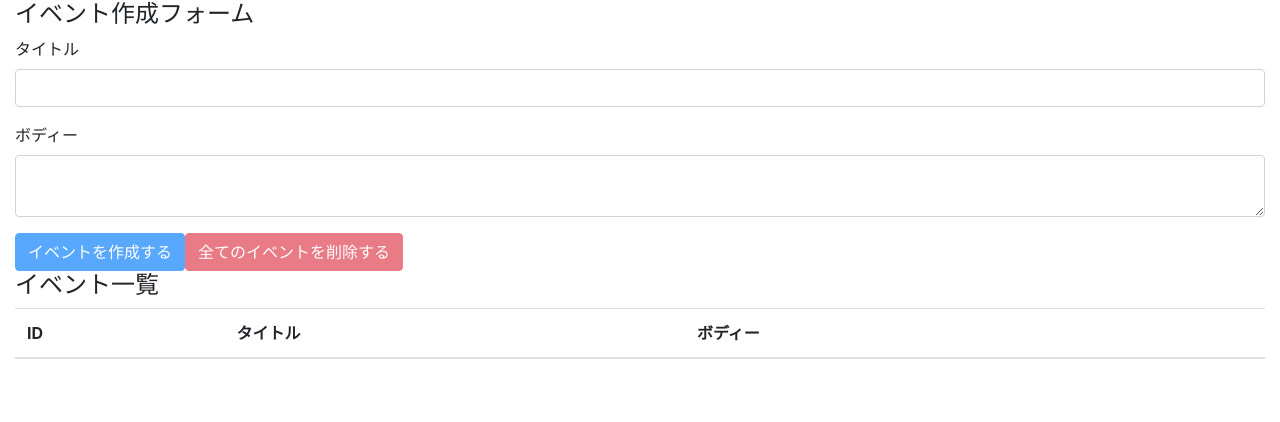
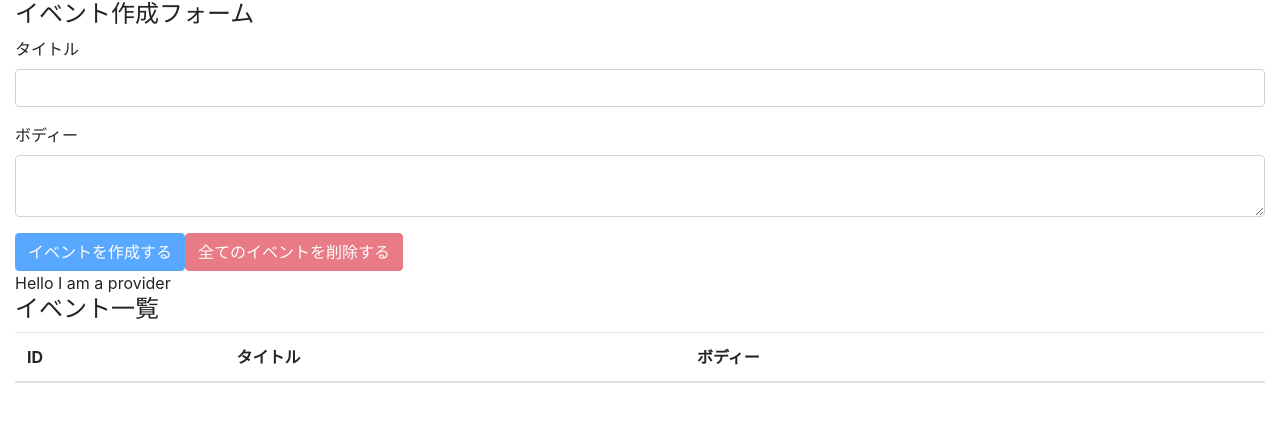
Before and after one commit to sasaki-sota/Hooks-practice, a React (Create React App) app in the folder react-hooks/: page / in a window 1280 px wide. Shown: the top 422 px of the page. Built offline with nearby package versions, Linux system fonts and the light colour scheme.

Commit message:
useContext

```diff
--- a/react-hooks/src/components/App.js
+++ b/react-hooks/src/components/App.js
@@ -3,17 +3,21 @@
 import 'bootstrap/dist/css/bootstrap.min.css';
 import EventForm from './EventForm';
 import Events from './Events';
+import AppContext from "../contexts/AppContext";
+
 
 const App = () => {
 
     const [state, dispatch] = useReducer(reducer, []);
 
     return (
-        <div className="container-fluid">
-            <EventForm state={state} dispatch={dispatch}/>
-            <Events state={state} dispatch={dispatch}/>
+        <AppContext.Provider value={'Hello I am a provider'}>
+            <div className="container-fluid">
+                <EventForm state={state} dispatch={dispatch}/>
+                <Events state={state} dispatch={dispatch}/>
 
-        </div>
+            </div>
+        </AppContext.Provider>
     )
 }
 
--- a/react-hooks/src/components/Events.js
+++ b/react-hooks/src/components/Events.js
@@ -1,9 +1,12 @@
 import Event from "./Event";
-import React from "react";
+import React, {useContext} from "react";
+import AppContext from "../contexts/AppContext";
 
 const Events = ({state, dispatch}) => {
+    const value = useContext(AppContext);
     return(
         <React.Fragment>
+            <div>{value}</div>
             <h4>イベント一覧</h4>
             <table className="table table-hover">
                 <thead>
```
Also changed, not shown: 1 other file (tests, documents, lock files or other folders).
